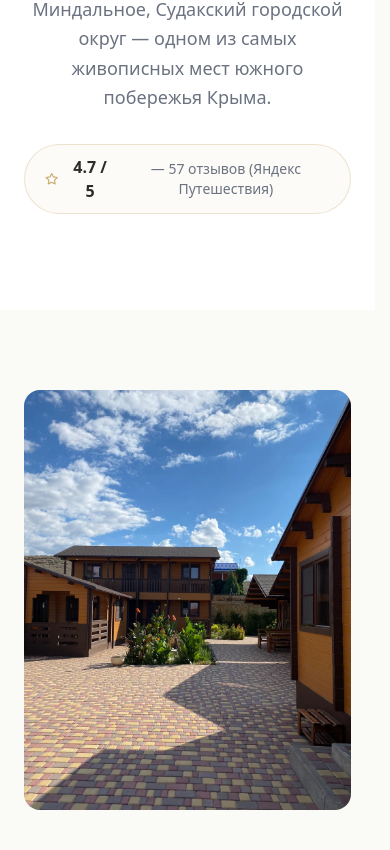
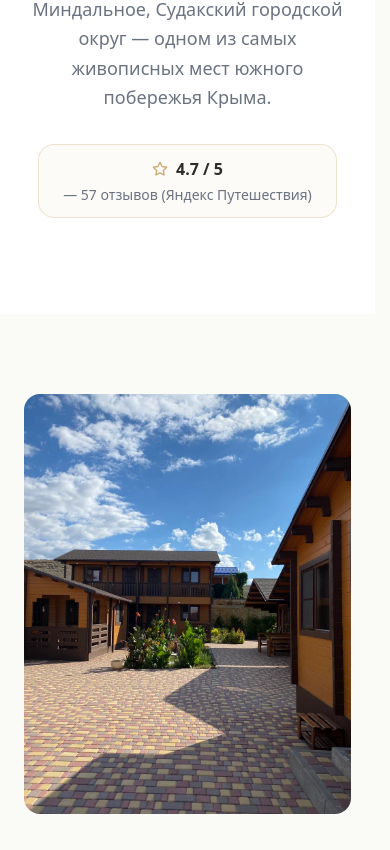
Before and after one commit to Sowenka/meganom, a React (Vite) app: page /about in a window 390 px wide. Shown: the part 894-1744 px from the top of the page. Built offline with nearby package versions, Linux system fonts and the light colour scheme; no server answers.

Commit message:
fix(mobile): rating block flex-col on mobile, footer email input flex-1 to prevent overflow

```diff
--- a/src/components/Footer.jsx
+++ b/src/components/Footer.jsx
@@ -41,18 +41,18 @@ export function Footer() {
               {subscribed ? (
                 <p className="text-white/70">Спасибо! Мы скоро напишем.</p>
               ) : (
-                <form onSubmit={handleSubscribe} className="flex gap-2">
+                <form onSubmit={handleSubscribe} className="flex w-full gap-2 sm:w-auto">
                   <input
                     type="email"
                     value={email}
                     onChange={(e) => setEmail(e.target.value)}
                     placeholder="Ваш email"
                     required
-                    className="w-52 rounded-lg border border-white/20 bg-white/10 px-4 py-2.5 text-white placeholder-white/40 outline-none focus:border-accent focus:ring-1 focus:ring-accent"
+                    className="min-w-0 flex-1 rounded-lg border border-white/20 bg-white/10 px-4 py-2.5 text-white placeholder-white/40 outline-none focus:border-accent focus:ring-1 focus:ring-accent sm:w-52 sm:flex-none"
                   />
                   <button
                     type="submit"
-                    className="rounded-lg bg-accent px-5 py-2.5 font-medium text-white transition-colors hover:bg-accent-warm"
+                    className="shrink-0 rounded-lg bg-accent px-5 py-2.5 font-medium text-white transition-colors hover:bg-accent-warm"
                   >
                     Подписаться
                   </button>
--- a/src/pages/About.jsx
+++ b/src/pages/About.jsx
@@ -89,12 +89,14 @@ export default function About() {
           <p className="text-lg leading-relaxed text-text-muted">
             {t('about.description')}
           </p>
-          <div className="mt-8 inline-flex items-center gap-3 rounded-full border border-accent/30 bg-accent/5 px-5 py-2.5">
-            <FiStar className="h-4 w-4 text-accent" />
-            <span className="font-semibold text-text">
-              {t('reviews.rating')} / {t('reviews.ratingMax')}
-            </span>
-            <span className="text-sm text-text-muted">
+          <div className="mt-8 inline-flex flex-col items-center gap-1 rounded-2xl border border-accent/30 bg-accent/5 px-6 py-3 sm:flex-row sm:gap-3 sm:rounded-full sm:py-2.5">
+            <div className="flex items-center gap-2">
+              <FiStar className="h-4 w-4 shrink-0 text-accent" />
+              <span className="whitespace-nowrap font-semibold text-text">
+                {t('reviews.rating')} / {t('reviews.ratingMax')}
+              </span>
+            </div>
+            <span className="whitespace-nowrap text-sm text-text-muted">
               — {t('reviews.reviewCount')} ({t('reviews.source')})
             </span>
           </div>
```
